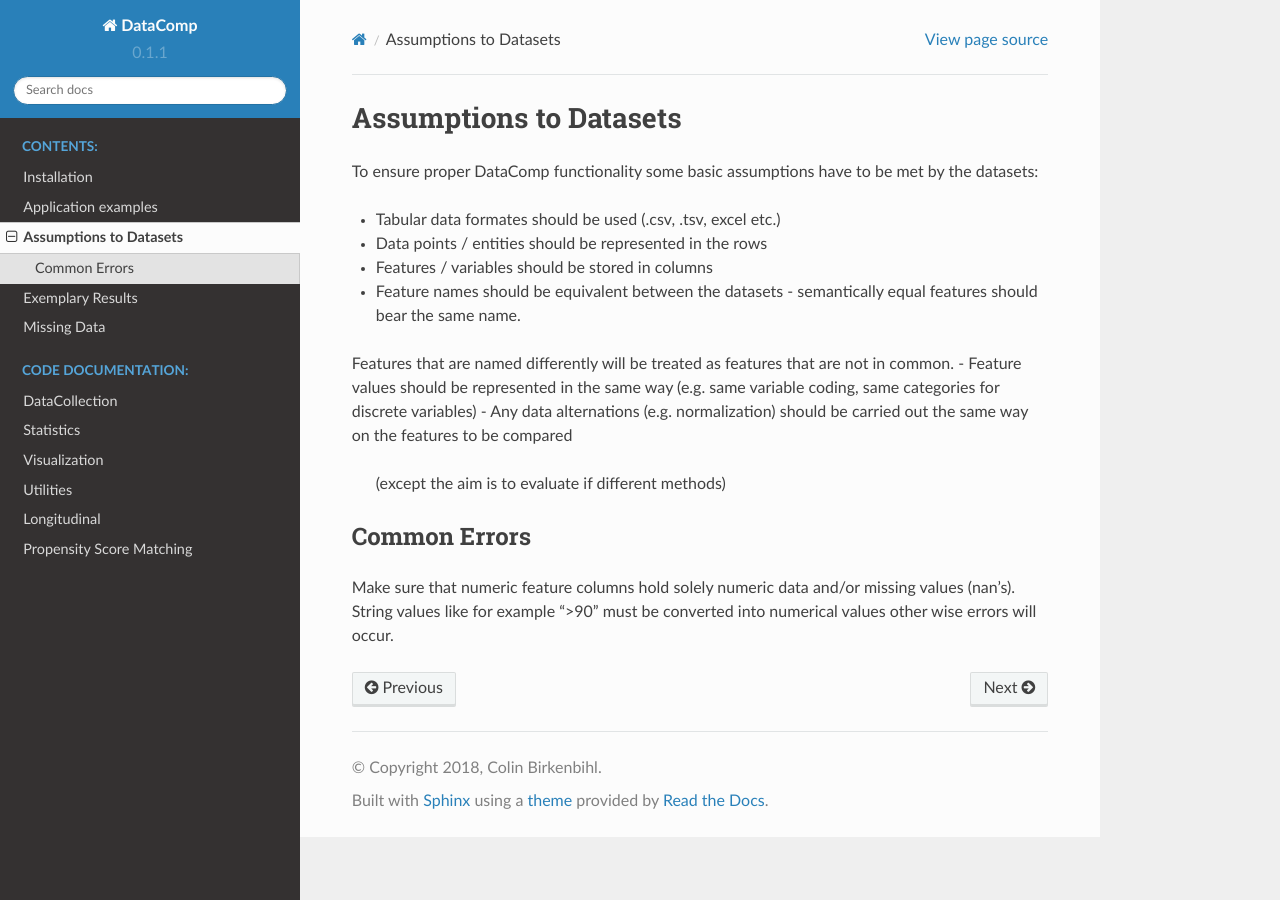
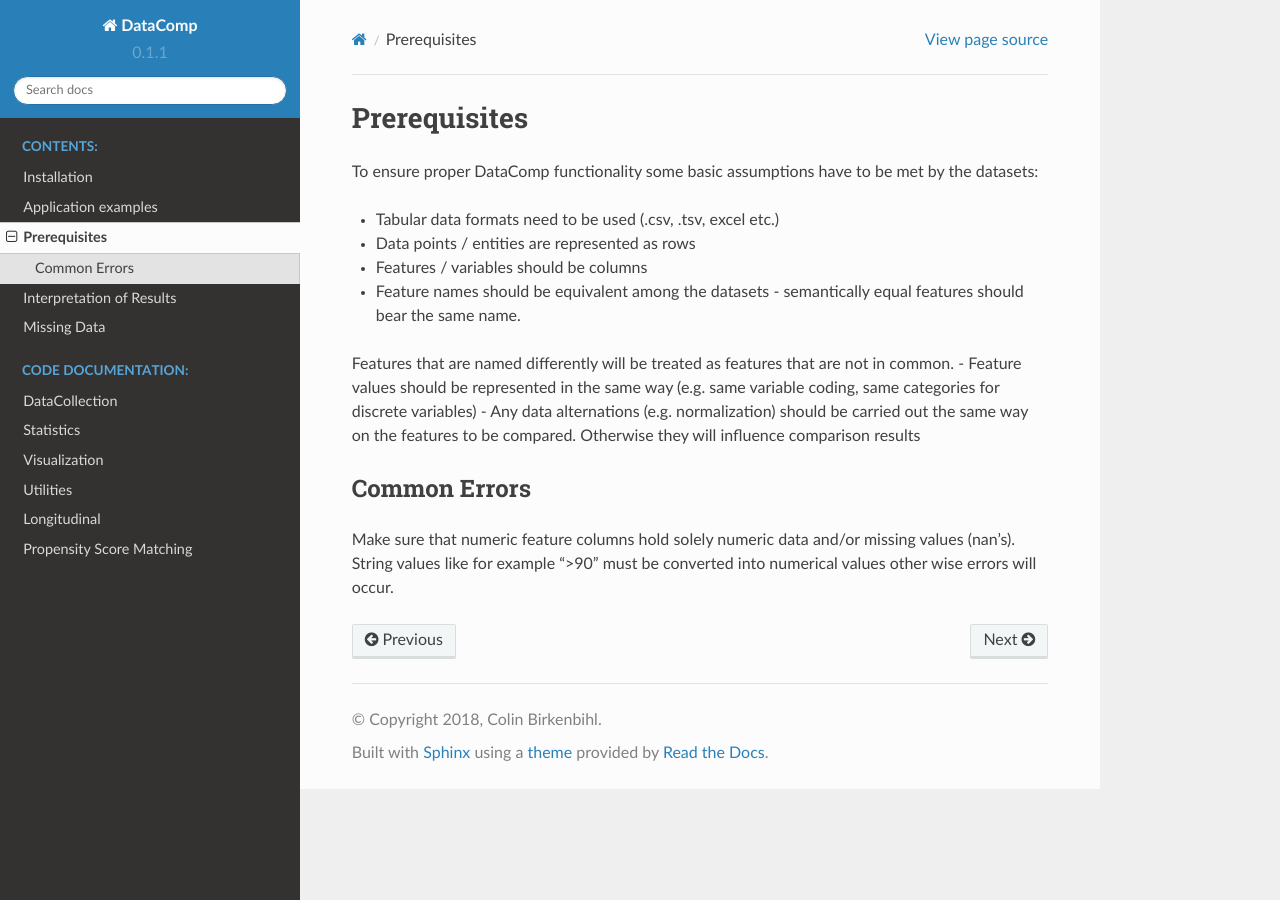
Before and after one commit to Cojabi/DataComp, a Sphinx documentation site: the page built from docs/source/preprocessing.rst, in a window 1280 px wide. Built offline with Sphinx 7.4.7 and the Read the Docs theme 2.0.0, drawn with Linux system fonts in a browser that asks for light colours.

Commit message:
updated/fixed documentation

```diff
--- a/docs/source/index.rst
+++ b/docs/source/index.rst
@@ -15,7 +15,7 @@ Typical application scenarios are:
 
 - Identifying comparable datasets that can be used in machine learning approaches as training and independent test data
 - Evaluate if, how and where simulated or synthetic datasets deviate from real world data
-- Assess differences across data from multiple sampling sites
+- Assess (systematic) differences across multiple datasets (for example multiple sampling sites)
 - Conducting multiple statistical comparisons
 - Comparative visualizations
 
--- a/docs/source/interpretation.rst
+++ b/docs/source/interpretation.rst
@@ -1,5 +1,5 @@
-Exemplary Results
-=================
+Interpretation of Results
+=========================
 
 Statistical Comparison Result-Table
 -----------------------------------
@@ -44,4 +44,4 @@ Clustering
 The confusion matrix of the hierarchical clustering lists the datasets as rows and clusters as columns.
 Each cell represents the number of entities of that dataset being assigned to the respective cluster.
 Based on the contingency matrix a chi² test is performed to assess if the distribution across clusters is significantly\
- different for the datasets. If so, there might be systematic batch effects present.
+different for the datasets. If so, there might be systematic batch effects present.
--- a/docs/source/preprocessing.rst
+++ b/docs/source/preprocessing.rst
@@ -1,16 +1,16 @@
-Assumptions to Datasets
-===========================
+Prerequisites
+=============
 
 To ensure proper DataComp functionality some basic assumptions have to be met by the datasets:
 
-- Tabular data formates should be used (.csv, .tsv, excel etc.)
-- Data points / entities should be represented in the rows
-- Features / variables should be stored in columns
-- Feature names should be equivalent between the datasets - semantically equal features should bear the same name. \
+- Tabular data formats need to be used (.csv, .tsv, excel etc.)
+- Data points / entities are represented as rows
+- Features / variables should be columns
+- Feature names should be equivalent among the datasets - semantically equal features should bear the same name. \
 Features that are named differently will be treated as features that are not in common.
 - Feature values should be represented in the same way (e.g. same variable coding, same categories for discrete variables)
-- Any data alternations (e.g. normalization) should be carried out the same way on the features to be compared\
-  (except the aim is to evaluate if different methods)
+- Any data alternations (e.g. normalization) should be carried out the same way on the features to be compared. \
+Otherwise they will influence comparison results
 
 
 Common Errors
```
Also changed, not shown: 1 other file.
